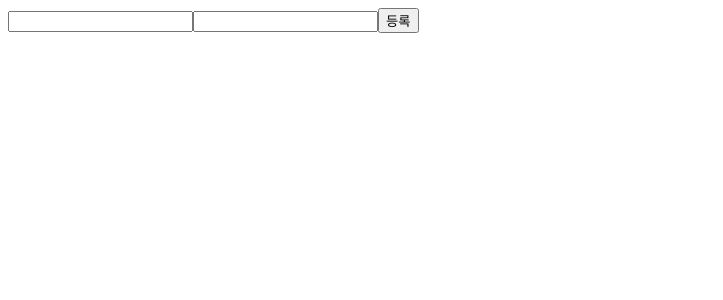
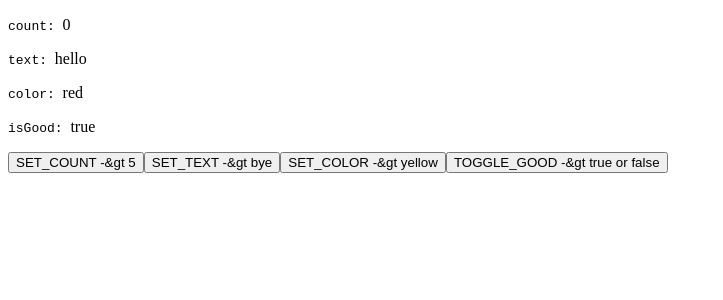
Before and after one commit to 1eedaegon/redux-practice4, a React (Create React App) app: page / in a window 1280 px wide. Shown: the top 300 px of the page, without its empty margins (0-723 px from the left). Built offline with nearby package versions, Linux system fonts and the light colour scheme.

Commit message:
Add reducer using react

```diff
--- a/src/App.tsx
+++ b/src/App.tsx
@@ -2,12 +2,10 @@ import React from 'react';
 import Counter from './Counter';
 import Greetings from './greetings';
 import MyForm from './MyForm';
+import ReducerSample from './ReducerSample';
 
 const App: React.FC = () => {
-  const onSubmit = (form: { name: string; description: string }) => {
-    console.log(form);
-  };
-  return <MyForm onSubmit={onSubmit} />;
+  return <ReducerSample />;
 };
 
 export default App;
--- /dev/null
+++ b/src/ReducerSample.tsx
@@ -0,0 +1,73 @@
+import { useReducer } from 'react';
+
+type Color = 'red' | 'orange' | 'yellow';
+
+type State = {
+  count: number;
+  text: string;
+  color: Color;
+  isGood: boolean;
+};
+
+type Action =
+  | { type: 'SET_COUNT'; count: number }
+  | { type: 'SET_TEXT'; text: string }
+  | { type: 'SET_COLOR'; color: Color }
+  | { type: 'TOGGLE_ISGOOD' };
+
+function reducer(state: State, action: Action): State {
+  switch (action.type) {
+    case 'SET_COUNT':
+      return { ...state, count: action.count };
+    case 'SET_TEXT':
+      return { ...state, text: action.text };
+    case 'SET_COLOR':
+      return { ...state, color: action.color };
+    case 'TOGGLE_ISGOOD':
+      return { ...state, isGood: !state.isGood };
+    default:
+      throw new Error('Unhandled action');
+  }
+}
+
+function ReducerSample() {
+  const [state, dispatch] = useReducer(reducer, {
+    count: 0,
+    text: 'hello',
+    color: 'red',
+    isGood: true,
+  });
+  const setCountToFive = () => dispatch({ type: 'SET_COUNT', count: 5 });
+  const setTextToBye = () => dispatch({ type: 'SET_TEXT', text: 'bye' });
+  const setColorToYellow = () =>
+    dispatch({ type: 'SET_COLOR', color: 'yellow' });
+  const toggleGood = () => dispatch({ type: 'TOGGLE_ISGOOD' });
+  return (
+    <div>
+      <p>
+        <code>count: </code>
+        {state.count}
+      </p>
+      <p>
+        <code>text: </code>
+        {state.text}
+      </p>
+      <p>
+        <code>color: </code>
+        {state.color}
+      </p>
+      <p>
+        <code>isGood: </code>
+        {state.isGood ? 'true' : 'false'}
+      </p>
+      <div>
+        <button onClick={setCountToFive}>SET_COUNT -&gt 5</button>
+        <button onClick={setTextToBye}>SET_TEXT -&gt bye</button>
+        <button onClick={setColorToYellow}>SET_COLOR -&gt yellow</button>
+        <button onClick={toggleGood}>TOGGLE_GOOD -&gt true or false</button>
+      </div>
+    </div>
+  );
+}
+
+export default ReducerSample;
```
